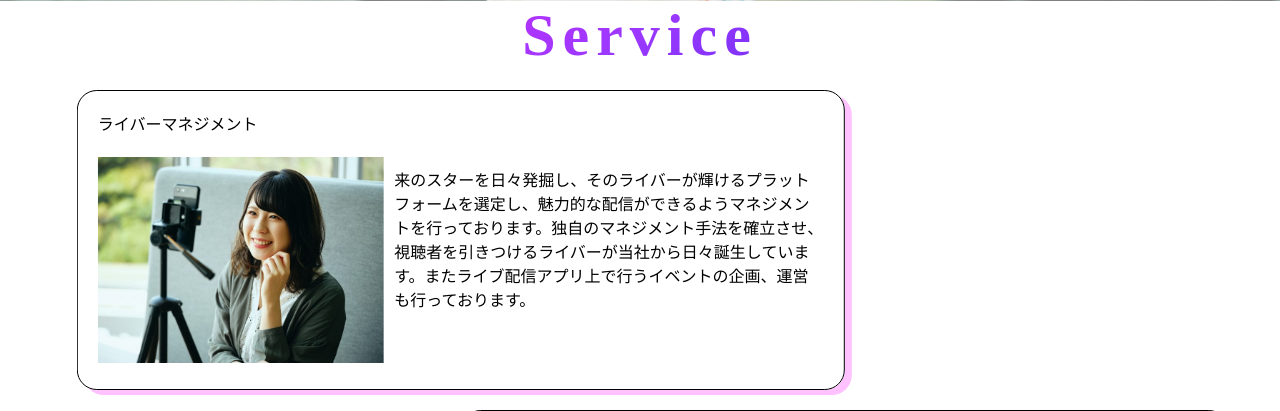
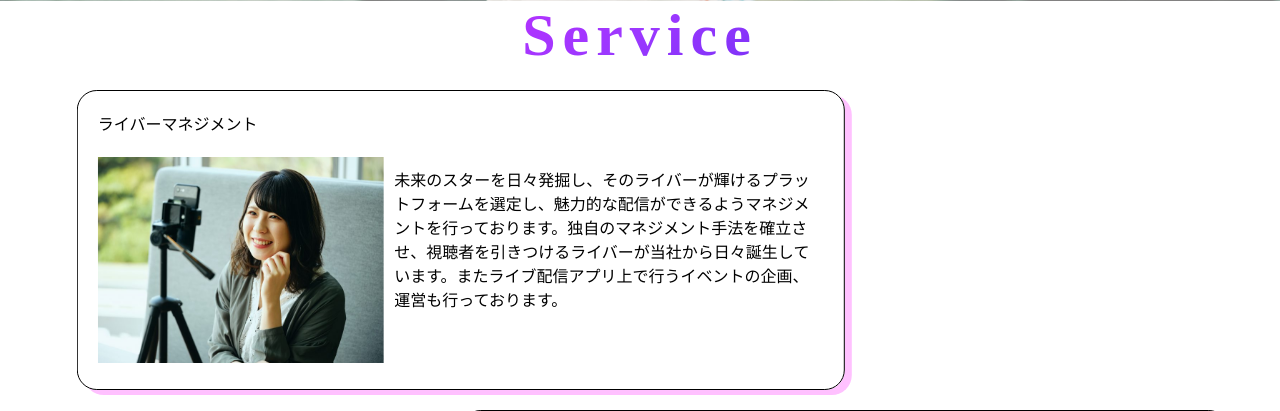
Before and after one commit to sugi-atsu/LP2, a PHP site: page / in a window 1280 px wide. Shown: the part 2719-3130 px from the top of the page. Run offline with PHP 8.4, Linux system fonts and the light colour scheme; some libraries are stand-ins or nearby versions; some web fonts are replaced.

```diff
--- a/index.php
+++ b/index.php
@@ -76,7 +76,7 @@
                 <img src="./img/liver_ management.jpg" alt="">
               </div>
               <p class="text">
-                来のスターを日々発掘し、そのライバーが輝けるプラットフォームを選定し、魅力的な配信ができるようマネジメントを行っております。独自のマネジメント手法を確立させ、視聴者を引きつけるライバーが当社から日々誕生しています。またライブ配信アプリ上で行うイベントの企画、運営も行っております。
+                未来のスターを日々発掘し、そのライバーが輝けるプラットフォームを選定し、魅力的な配信ができるようマネジメントを行っております。独自のマネジメント手法を確立させ、視聴者を引きつけるライバーが当社から日々誕生しています。またライブ配信アプリ上で行うイベントの企画、運営も行っております。
               </p>
             </div>
           </div>
```
